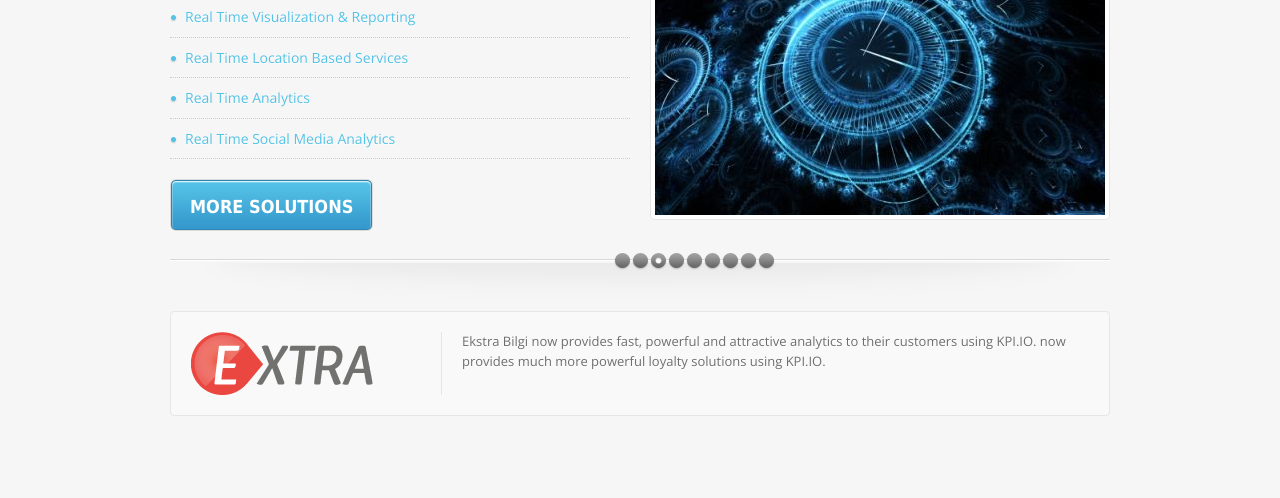
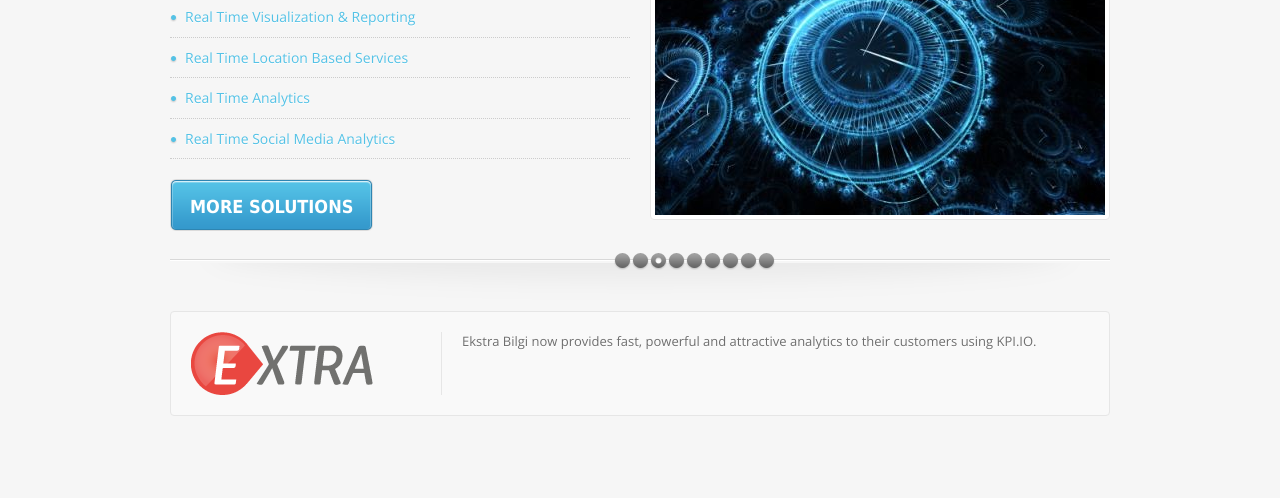
Before and after one commit to techbasetech/techbase.com.tr, a website: page public/index.html in a window 1280 px wide. Both pictures are taken after a click on the link "TECHBASE". Shown: the part 265-763 px from the top of the page. Drawn offline with nearby package versions, Linux system fonts and the light colour scheme; a web font is replaced by a local one.

Commit message:
fixed the broken sentence

```diff
--- a/public/index.html
+++ b/public/index.html
@@ -404,8 +404,7 @@
 					  <img src="content/images/references/ekstra-bilgi.png" alt="Ekstra Bilgi"/>
 				  </a>
 				</div>
-				<p><a href="http://www.ekstrabilgi.com.tr" target="_blank">Ekstra Bilgi</a> now provides fast, powerful and attractive analytics to their customers using KPI.IO.
-				now provides much more powerful loyalty solutions using <a href="http://www.kpi.io" target="_blank">KPI.IO</a>.</p>
+				<p><a href="http://www.ekstrabilgi.com.tr" target="_blank">Ekstra Bilgi</a> now provides fast, powerful and attractive analytics to their customers using <a href="http://www.kpi.io" target="_blank">KPI.IO</a>.</p>
 			  </li>
 			  <!-- Ekstra Bilgi ends-->
 
```
